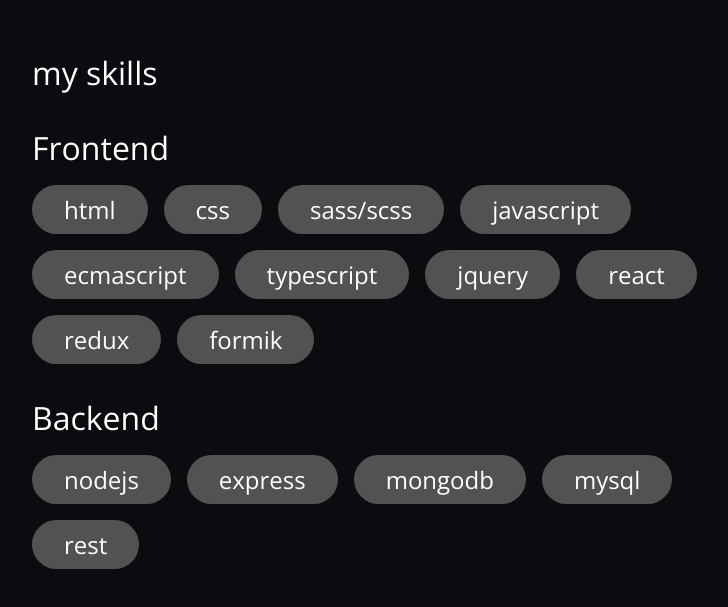
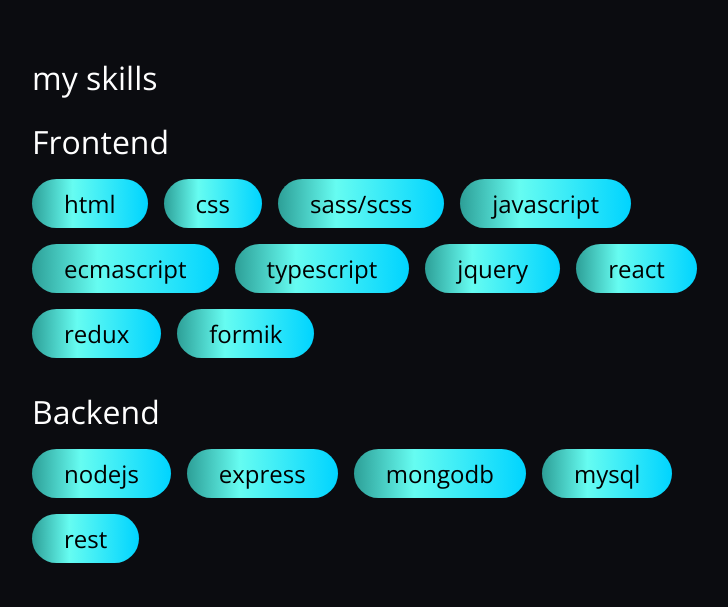
Before and after one commit to prateeksoni1/old-portfolio, a React (Create React App) app: page / in a window 1280 px wide. Shown: the part 2493-3100 px from the top of the page, without its empty margins (224-952 px from the left). Built offline with nearby package versions, Linux system fonts and the light colour scheme.

Commit message:
fix skills ui
Signed-off-by: proforty7 <proforty7@gmail.com>

```diff
--- a/src/components/skills/skills.module.scss
+++ b/src/components/skills/skills.module.scss
@@ -1,3 +1,5 @@
+@import "../../index.scss";
+
 .skills {
   margin-bottom: 0;
   min-height: 100vh;
@@ -10,8 +12,6 @@
 
     .head {
       font-weight: 100;
-      font-family: "Open Sans";
-      margin-bottom: 2rem;
     }
 
     .pillTitle {
@@ -28,7 +28,13 @@
         margin-bottom: 1rem;
         box-sizing: border-box;
         font-size: 1.5rem;
-        background-color: #525252;
+        background: linear-gradient(
+          90deg,
+          rgba(45, 159, 151, 1) 0%,
+          rgba(102, 252, 241, 1) 35%,
+          rgba(0, 212, 255, 1) 100%
+        );
+        color: #000;
         padding: 0.5rem 2rem;
         border-radius: 100px;
 
```
